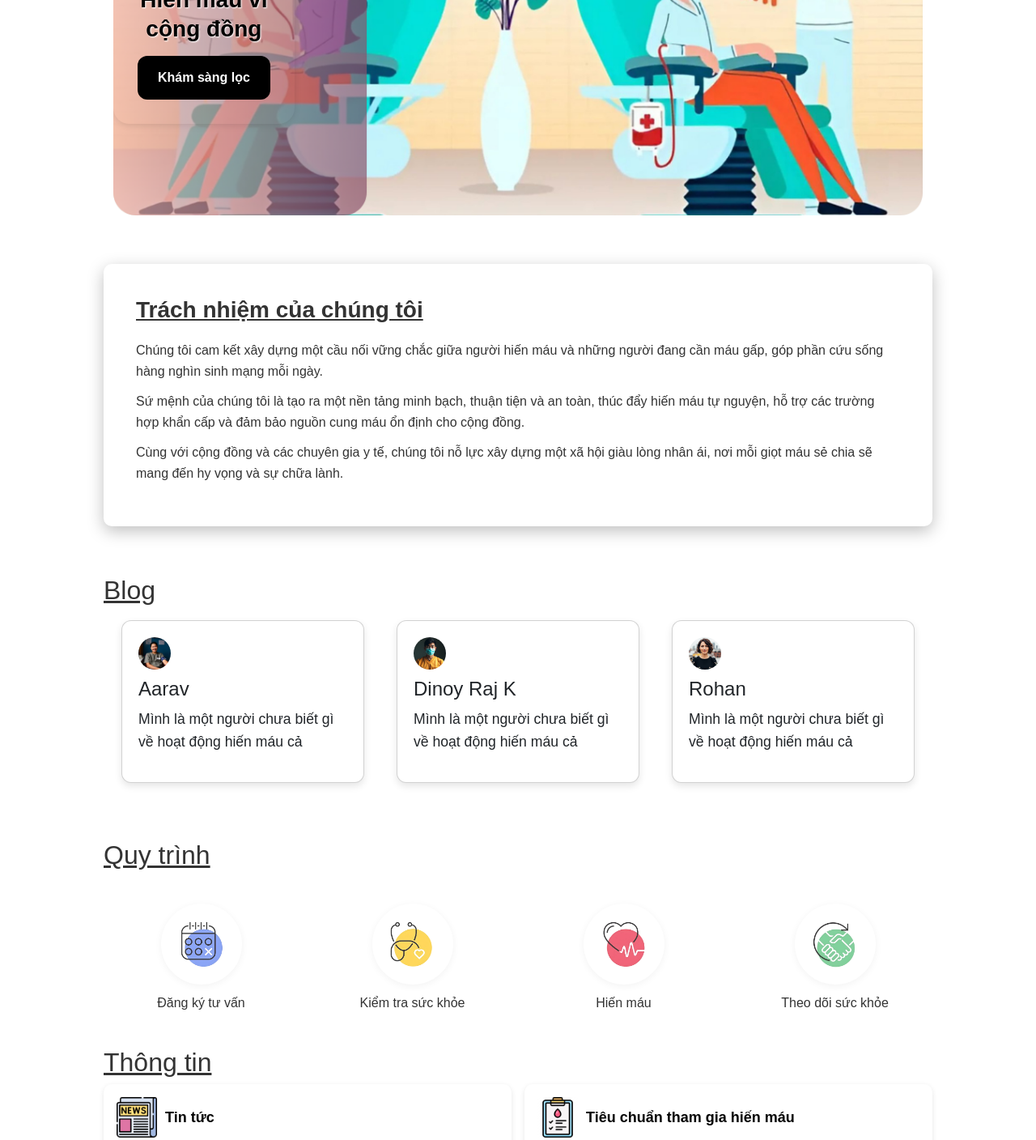
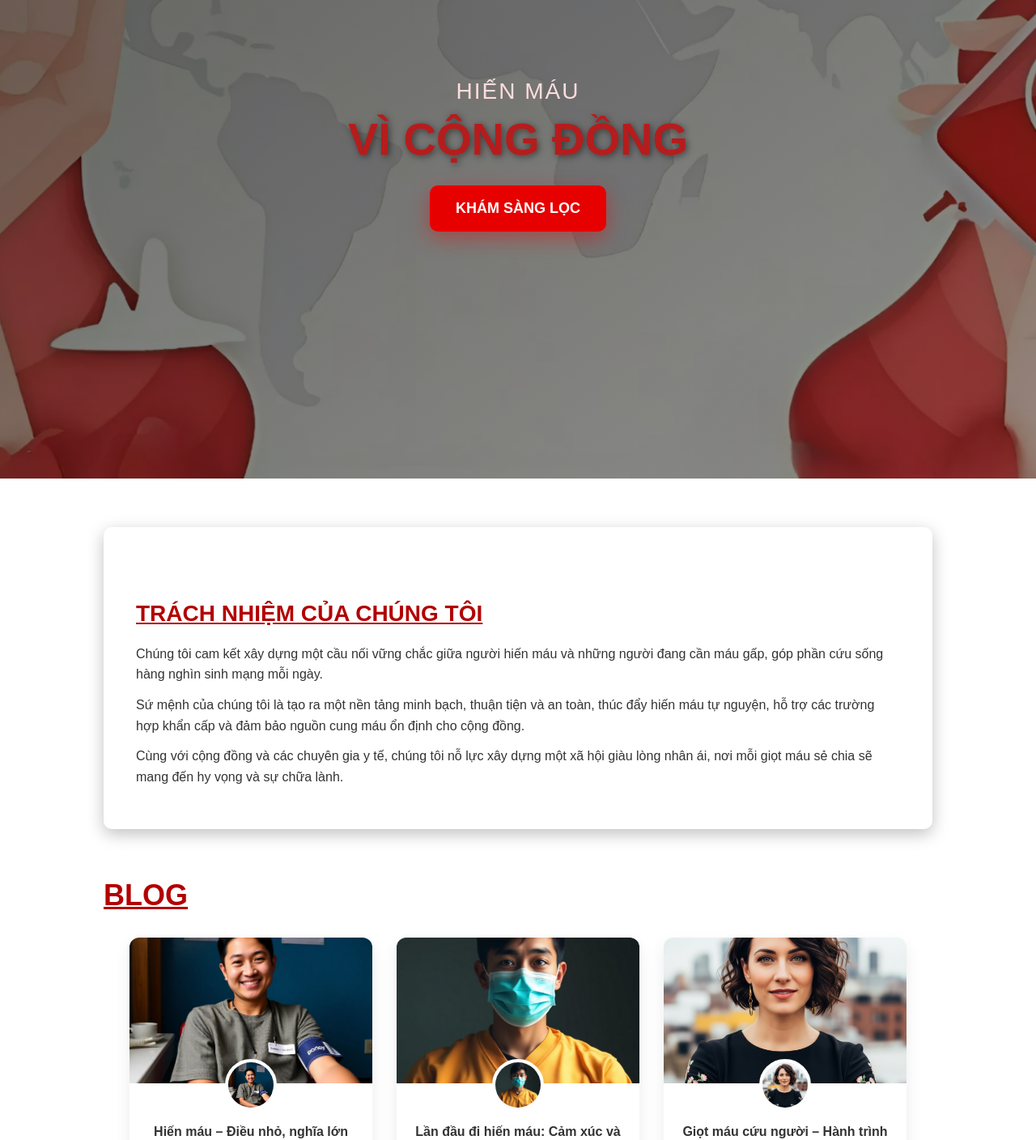
Before and after one commit to TLBTRAM/Project_SWP391_BloodDonationSystem, a React (Create React App) app in the folder blooddonationsystem_frontend/: page / in a window 1280 px wide. Shown: the part 320-1728 px from the top of the page at 81% size. Built offline with nearby package versions, Linux system fonts and the light colour scheme.

Commit message:
9/6
Home page done 90%

```diff
--- a/blooddonationsystem_frontend/src/App.tsx
+++ b/blooddonationsystem_frontend/src/App.tsx
@@ -1,6 +1,7 @@
 import { BrowserRouter, Route, Routes } from "react-router-dom";
 
 import HomePage from "./pages/Home";
+import TeamPage from "./pages/Team";
 
 //Các trang thông tin
 import NewsPage from "./pages/News";
@@ -29,6 +30,9 @@ function App() {
 		<BrowserRouter>
 			<Routes>
 				<Route path="/" element={<HomePage />} />
+				<Route path="/team" element={<TeamPage />} />
+
+				{/* Các trang thông tin */}
 				<Route path="/news" element={<NewsPage />} />
 				<Route path="/faqs" element={<FAQsPage />} />
 				<Route path="/act" element={<ActPage />} />
@@ -36,13 +40,14 @@ function App() {
 				<Route path="/standard" element={<JoinPage />} />
 				<Route path="/advise" element={<AdvisePage />} />
 
+				{/* Đăng ký, đăng nhập, reset mật khẩu */}
 				<Route path="/register" element={<RegisterPage />} />
 				<Route path="/login" element={<LoginPage />} />
 				<Route path="/forgot" element={<Reset1Page />} />
 				<Route path="/forgot2" element={<Reset2Page />} />
 				<Route path="/forgot3" element={<Reset3Page />} />
 
-
+				{/* Tài khoản người dùng và quản trị viên */}
 				<Route path="/donor1" element={<DonorPage />} />
 				<Route path="/edit" element={<EditPage />} />
 				<Route path="/admin" element={<AdminPage />} />
--- a/blooddonationsystem_frontend/src/pages/Home.tsx
+++ b/blooddonationsystem_frontend/src/pages/Home.tsx
@@ -1,7 +1,7 @@
 import React, { useEffect } from 'react';
 
 import './components/Home.css';
-import bannerImg from './images/Banner/Banner.png';
+import bannerImg from './images/Banner/Banner1.png';
 import { useNavigate } from 'react-router-dom';
 
 import aaravImg from './images/User/Aarav.png';
@@ -30,18 +30,15 @@ function Home() {
   return (
     <div>
       <Header />
-
-      <br />
-      <div className="hero">
-        <div className="hero-content">
-          <h1>Hiến máu vì<br />cộng đồng</h1>
-          <button className="btn" id="testBtn" onClick={() => navigate("/register")}>
-            Khám sàng lọc
-          </button>
-
+      <section className="banner-section">
+        <img src={bannerImg} alt="Hiến máu" className="banner-img" />
+        <div className="banner-overlay" />
+        <div className="banner-content">
+          <h3>HIẾN MÁU</h3>
+          <h1>VÌ CỘNG ĐỒNG</h1>
+          <button className="book-btn">KHÁM SÀNG LỌC</button>
         </div>
-        <img src={bannerImg} alt="Donate Blood" />
-      </div>
+      </section>
 
       <section className="section">
         <div id="aboutus" className="mission">
@@ -52,16 +49,49 @@ function Home() {
         </div>
 
         <h2>Blog</h2>
-        <div className="blog">
+        <div className="blog-grid">
           {[
-            { name: 'Aarav', image: aaravImg },
-            { name: 'Dinoy Raj K', image: dinoyRajKImg },
-            { name: 'Rohan', image: rohanImg },
-          ].map((person, index) => (
-            <div className="card" key={index}>
-              <img src={person.image} alt={person.name} />
-              <h4>{person.name}</h4>
-              <p>Mình là một người chưa biết gì về hoạt động hiến máu cả</p>
+            {
+              name: 'Aarav',
+              image: aaravImg,
+              avatar: aaravImg,
+              title: 'Hiến máu – Điều nhỏ, nghĩa lớn',
+              likes: 57,
+              comments: 6,
+              views: 138,
+            },
+            {
+              name: 'Dinoy Raj K',
+              image: dinoyRajKImg,
+              avatar: dinoyRajKImg,
+              title: 'Lần đầu đi hiến máu: Cảm xúc và trải nghiệm',
+              likes: 72,
+              comments: 4,
+              views: 190,
+            },
+            {
+              name: 'Rohan',
+              image: rohanImg,
+              avatar: rohanImg,
+              title: 'Giọt máu cứu người – Hành trình nhân ái',
+              likes: 102,
+              comments: 12,
+              views: 320,
+            },
+          ].map((blog, index) => (
+            <div className="blog-card" key={index}>
+              <img className="blog-img" src={blog.image} alt={blog.name} />
+              <div className="avatar-container">
+                <img className="avatar" src={blog.avatar} alt={blog.name} />
+              </div>
+              <div className="blog-body">
+                <h4 className="blog-title">{blog.title}</h4>
+                <div className="blog-footer">
+                  <span>❤️ {blog.likes}</span>
+                  <span>💬 {blog.comments}</span>
+                  <span>👁️ {blog.views}</span>
+                </div>
+              </div>
             </div>
           ))}
         </div>
--- /dev/null
+++ b/blooddonationsystem_frontend/src/pages/Team.tsx
@@ -0,0 +1,23 @@
+import React from 'react';
+import './components/Team.css';
+import Team1Img from './images/info/Team1.png';
+import Header from '../layouts/header-footer/Header';
+const Team = () => {
+    return (
+        <div>
+            <Header />
+            <section className="team-wrapper">
+                <h2 className="team-heading">Đội Ngũ Y Tế Đồng Hành Cùng Bạn</h2>
+                <p className="team-subtitle">
+                    Đội ngũ bác sĩ, điều dưỡng và nhân viên y tế của chúng tôi luôn tận tâm,
+                    chuyên nghiệp và sẵn sàng hỗ trợ mọi hoạt động hiến máu vì cộng đồng.
+                </p>
+                <div className="team-image-container">
+                    <img src={Team1Img} alt="Đội ngũ y tế" className="team-image" />
+                </div>
+            </section>
+        </div>
+    );
+};
+
+export default Team;
--- a/blooddonationsystem_frontend/src/pages/components/Home.css
+++ b/blooddonationsystem_frontend/src/pages/components/Home.css
@@ -26,58 +26,82 @@
       font-weight: 600;
     }
 
-
-    .hero {
+    .banner-section {
       position: relative;
       width: 100%;
-      max-width: 1000px;
-      margin: auto;
+      height: 100vh;
       overflow: hidden;
-      border-radius: 20px;
+      display: flex;
+      align-items: center;
+      justify-content: center;
+      font-family: 'Segoe UI', Tahoma, Geneva, Verdana, sans-serif;
     }
 
-    .hero img {
+    .banner-img {
+      position: absolute;
+      top: 0;
+      left: 0;
       width: 100%;
-      height: auto;
+      height: 100%;
       object-fit: cover;
-      display: block;
+      z-index: 1;
     }
 
-    .hero-content {
+    .banner-overlay {
       position: absolute;
-      top: 30%;
-      left: 00%;
-      padding: 30px;
-      border-radius: 20px;
-      color: black;
-      text-shadow: 1px 1px 2px #fff;
-      box-shadow: 0px 2px 8px rgba(0, 0, 0, 0.1);
-      max-width: 320px;
-      font-size: 24px;
+      top: 0;
+      left: 0;
+      width: 100%;
+      height: 100%;
+      background: linear-gradient(to bottom right, rgba(0, 0, 0, 0.6), rgba(0, 0, 0, 0.4));
+      z-index: 2;
     }
 
-    .hero-content h1 {
-      font-size: 28px;
-      margin-bottom: 15px;
-      line-height: 1.3;
-      font-weight: bold;
+    .banner-content {
+      position: relative;
+      z-index: 3;
+      text-align: center;
+      color: white;
+      padding: 40px;
+      border-radius: 12px;
     }
 
-    .btn {
-      background-color: black;
-      color: white;
-      padding: 15px 25px;
-      border: none;
-      font-weight: bold;
-      font-size: 16px;
-      border-radius: 12px;
-      cursor: pointer;
-      transition: background 0.3s;
+    .banner-content h3 {
+      font-size: 28px;
+      font-weight: 400;
+      margin-bottom: 8px;
+      text-transform: uppercase;
+      letter-spacing: 2px;
+      color: #ffdddd;
     }
 
-    .btn:hover {
-      background-color: #444;
+    .banner-content h1 {
+      font-size: 56px;
+      font-weight: bold;
+      margin-bottom: 24px;
+      color: #B71C1C;
+      text-shadow: 2px 2px 8px rgba(0, 0, 0, 0.5);
     }
+
+    .book-btn {
+      background-color: #e60000;
+      color: #fff;
+      padding: 14px 32px;
+      border: none;
+      font-size: 18px;
+      border-radius: 10px;
+      cursor: pointer;
+      font-weight: 600;
+      box-shadow: 0 8px 24px rgba(230, 0, 0, 0.4);
+      transition: all 0.3s ease;
+    }
+
+    .book-btn:hover {
+      background-color: #c40000;
+      transform: translateY(-2px);
+      box-shadow: 0 12px 30px rgba(230, 0, 0, 0.5);
+    }
+
 
     .section {
       padding: 60px 10%;
@@ -113,29 +137,83 @@
       margin-bottom: 12px;
     }
 
-    .blog {
-      text-align: left;
-      display: flex;
-      justify-content: center;
-      gap: 20px;
-      margin-bottom: 60px;
+    h2 {
+      text-align: center;
+      font-size: 36px;
+      font-weight: bold;
+      margin: 50px 0 30px;
+      color: #b30000;
+      text-transform: uppercase;
     }
 
-    .card {
-      width: 300px;
-      font-size: 1.1rem;
-      box-shadow: 0 4px 10px rgba(0, 0, 0, 0.1);
-      margin: 10px;
-      background: #fff;
-      padding: 20px;
-      border-radius: 12px;
+    .blog-grid {
+      display: flex;
+      flex-wrap: wrap;
+      justify-content: center;
+      gap: 30px;
+      padding: 0 20px 60px;
     }
 
-    .card img {
+    .blog-card {
+      width: 300px;
+      background: #fff;
+      border-radius: 12px;
+      box-shadow: 0 8px 20px rgba(0, 0, 0, 0.08);
+      overflow: hidden;
+      position: relative;
+      transition: transform 0.3s ease, box-shadow 0.3s ease;
+    }
+
+    .blog-card:hover {
+      transform: translateY(-5px);
+      box-shadow: 0 16px 32px rgba(0, 0, 0, 0.15);
+    }
+
+    .blog-img {
+      width: 100%;
+      height: 180px;
+      object-fit: cover;
+      display: block;
+    }
+
+    .avatar-container {
+      position: absolute;
+      top: 150px;
+      left: 50%;
+      transform: translateX(-50%);
+      width: 64px;
+      height: 64px;
+      border: 4px solid #fff;
       border-radius: 50%;
-      width: 40px;
-      height: 40px;
-      margin-bottom: 10px;
+      background: #fff;
+      z-index: 2;
+    }
+
+    .avatar {
+      width: 100%;
+      height: 100%;
+      border-radius: 50%;
+      object-fit: cover;
+    }
+
+    .blog-body {
+      padding: 50px 20px 20px;
+      text-align: center;
+    }
+
+    .blog-title {
+      font-size: 16px;
+      font-weight: 600;
+      color: #333;
+      margin-bottom: 15px;
+    }
+
+    .blog-footer {
+      display: flex;
+      justify-content: space-between;
+      color: #888;
+      font-size: 14px;
+      padding: 0 10px;
     }
 
     .steps {
--- /dev/null
+++ b/blooddonationsystem_frontend/src/pages/components/Team.css
@@ -0,0 +1,62 @@
+.team-section {
+  padding: 60px 20px;
+  background-color: #f9f9f9;
+  text-align: center;
+}
+
+.team-title {
+  font-size: 36px;
+  font-weight: bold;
+  color: #c60000;
+  margin-bottom: 40px;
+}
+
+.team-grid {
+  display: flex;
+  flex-wrap: wrap;
+  justify-content: center;
+  gap: 30px;
+}
+
+.team-card {
+  background-color: #fff;
+  border-radius: 12px;
+  width: 260px;
+  padding: 20px;
+  box-shadow: 0 6px 18px rgba(0, 0, 0, 0.08);
+  transition: transform 0.3s ease, box-shadow 0.3s ease;
+}
+
+.team-card:hover {
+  transform: translateY(-8px);
+  box-shadow: 0 12px 24px rgba(0, 0, 0, 0.15);
+}
+
+.team-img {
+  width: 100px;
+  height: 100px;
+  border-radius: 50%;
+  object-fit: cover;
+  margin-bottom: 15px;
+  border: 3px solid #c60000;
+}
+
+.team-name {
+  font-size: 18px;
+  font-weight: 600;
+  color: #333;
+  margin-bottom: 5px;
+}
+
+.team-role {
+  font-size: 15px;
+  font-weight: 500;
+  color: #c60000;
+  margin-bottom: 10px;
+}
+
+.team-desc {
+  font-size: 14px;
+  color: #666;
+  line-height: 1.5;
+}
```
Also changed, not shown: blooddonationsystem_frontend/src/pages/images/Banner/Banner1.png (added), blooddonationsystem_frontend/src/pages/images/info/Team1.png (added).
